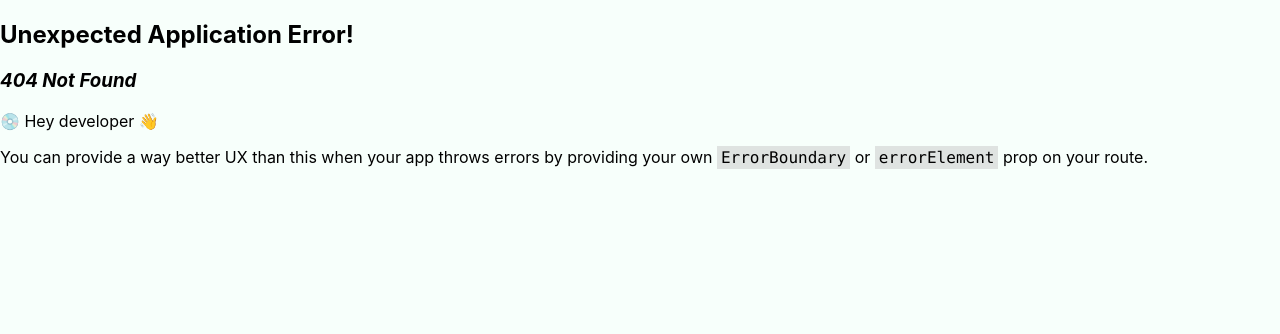
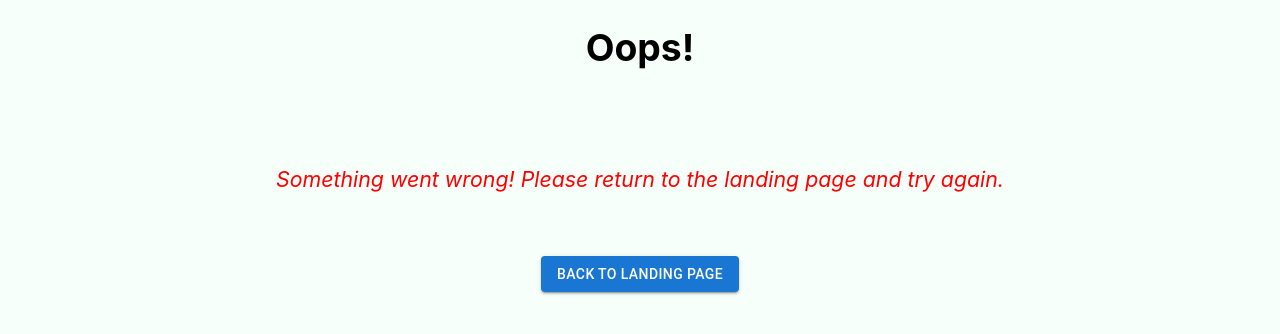
Before and after one commit to dommie123/Sheelas_Site, a React (Create React App) app in the folder frontend/: page /error in a window 1280 px wide. Before the commit this address had no page. Shown: the top 334 px of the page. Built offline with nearby package versions, Linux system fonts and the light colour scheme.

Commit message:
User now sent to landing page when logged out, plus minor bug fixes

```diff
--- a/frontend/src/AppConfig.js
+++ b/frontend/src/AppConfig.js
@@ -1,5 +1,5 @@
 const configs = {
-    "localUrl": "http://10.0.0.240:5000",
+    "localUrl": "http://10.0.0.252:5000",
     // "localUrl": "http://192.168.215.188:5000",
     "devUrl": "http://10.0.0.252:5000",  // TODO choose different URL for dev
     "prodUrl": "http://10.0.0.252:5000"  // TODO choose different URL for prod
--- a/frontend/src/components/common/header/simple-header.js
+++ b/frontend/src/components/common/header/simple-header.js
@@ -1,7 +1,7 @@
 import React from "react";
-import { useNavigate } from 'react-router-dom'
+import { Link, useNavigate } from 'react-router-dom'
 
-import { Link, Button } from '@mui/material';
+import { Button } from '@mui/material';
 
 import './header.css';
 
@@ -19,7 +19,7 @@ export const Header = (props) => {
 
     return (
         <header className="signout-header">
-            <h1 className="header-title-text"><Link className="header-title-link" to="/home">{title}</Link></h1>
+            <h1 className="header-title-text"><Link className="header-title-link" to="/">{title}</Link></h1>
             <div className="header-button-suite">
                 <Button variant="contained" className="sign-in-button" onClick={handleSignIn}>Sign In</Button>
                 <Button variant="outlined" className="sign-up-button" onClick={handleSignUp}>Sign Up</Button>
--- /dev/null
+++ b/frontend/src/components/error/error-page.css
@@ -0,0 +1,20 @@
+.error-container {
+    width: 100%;
+    height: 100%;
+    display: flex;
+    flex-direction: column;
+    justify-content: flex-start;
+    align-items: center;
+}
+
+.error-heading {
+    margin-bottom: 2em;
+    font-size: 28pt;
+}
+
+.error-message {
+    color: red;
+    font-style: italic;
+    font-size: 16pt;
+    margin-bottom: 3em;
+}
--- /dev/null
+++ b/frontend/src/components/error/error-page.js
@@ -0,0 +1,29 @@
+import React from 'react';
+import { useNavigate } from 'react-router-dom';
+
+import { Button } from '@mui/material';
+
+import './error-page.css'
+
+export default function ErrorPage(props) {
+    const navigate = useNavigate();
+
+    const handleReturnToSplashScreen = () => {
+        navigate("/");
+    }
+
+    return (
+        <div className='error-container'>
+            <h1 className='error-heading'>Oops!</h1>
+            <p className='error-message'>Something went wrong! Please return to the landing page and try again.</p>
+            <Button
+                className='return-to-splash-button'
+                variant='contained'
+                color='primary'
+                onClick={handleReturnToSplashScreen}
+            >
+                Back to Landing Page
+            </Button>
+        </div>
+    )
+}
--- a/frontend/src/components/feature/contact-us/contact-us.js
+++ b/frontend/src/components/feature/contact-us/contact-us.js
@@ -38,7 +38,7 @@ export default function ContactUsPage() {
 
     return (
         <>
-            { Object.keys(user).length === 0 ? <Header title="SheeBay" /> : <Navbar /> }
+            {/* { Object.keys(user).length === 0 ? <Header title="SheeBay" /> : <Navbar /> } */}
             <div className="contact-page-container">
                 <h2 className='contact-page-title-text' aria-label='How can we help'>How can we help?</h2>
                 <TextField
--- a/frontend/src/components/nav/navbar.js
+++ b/frontend/src/components/nav/navbar.js
@@ -11,13 +11,15 @@ import ArrowDropUpIcon from '@mui/icons-material/ArrowDropUp';
 import { getItems, getItemsByName } from "../../slices/item-slice";
 import { logInUser, logOutUser } from "../../slices/login-slice";
 
+import { objectIsEmpty } from "../../utils/objects";
+
 import ShoppingCartDrawer from "../feature/buy-item/shopping-cart/shopping-cart";
 
 import { Header } from "../common/header/header";
 
 import './navbar.css';
 
-export const Navbar = (props) => {
+export const Navbar = () => {
     const navigate = useNavigate();
     const location = useLocation();
     const dispatch = useDispatch();
@@ -67,7 +69,11 @@ export const Navbar = (props) => {
     }
 
     useEffect(() => {
-        if (regUser) {
+        if (!regUser && objectIsEmpty(user)) {
+            navigate('/error');
+        }
+
+        else if (regUser) {
             dispatch(logInUser(regUser))
         }
         //eslint-disable-next-line
--- a/frontend/src/components/nav/router.js
+++ b/frontend/src/components/nav/router.js
@@ -12,6 +12,7 @@ import SellItemPage from "../feature/sell-item/sell-item-page";
 import BuyItemPage from "../feature/buy-item/buy-item";
 import ThankYouPage from "../feature/buy-item/thank-you/thank-you";
 import ProfileSettingsPage from "../feature/profile-settings/profile-settings";
+import ErrorPage from "../error/error-page";
 
 const router = createBrowserRouter([
     {
@@ -55,7 +56,7 @@ const router = createBrowserRouter([
         path: "/contact",
         element: (
             <>
-                {/* <Navbar /> */}
+                <Navbar />
                 <ContactUsPage />
             </>
         )
@@ -95,6 +96,12 @@ const router = createBrowserRouter([
                 <ProfileSettingsPage />
             </>
         )
+    },
+    {
+        path: '/error',
+        element: (
+            <ErrorPage />
+        )
     }
 ]);
 
```
